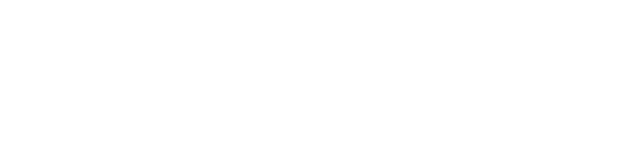
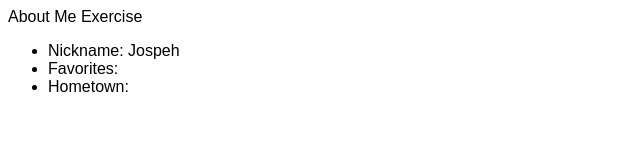
Before and after one commit to YosephEL/PortfolioWebsite, a plain HTML site: page JavaScripit/exercises/ex.html in a window 1280 px wide. Shown: the whole page, without its empty margins (0-640 px from the left). Drawn offline with Linux system fonts and the light colour scheme.

Commit message:
innerHTML exercises

```diff
--- a/JavaScripit/exercises/ex.html
+++ b/JavaScripit/exercises/ex.html
@@ -1,10 +1,32 @@
 <!DOCTYPE html>
 <html lang="en">
+
 <head>
 	<meta charset="UTF-8">
 	<title>Document</title>
 </head>
+
 <body>
+	About Me Exercise
+	<ul>
+		<li>Nickname: <span id="nickname"></span>
+			<li>Favorites: <span id="favorites"></span>
+				<li>Hometown: <span id="hometown"></span>
+	</ul>
+	<script>
+		// changing body style with asignment operator
+		document.body.style.fontFamily = 'Arial, sans-serif';
 
+
+		var nickname =document.getElementById("nickname");
+		nickname.innerHTML = "Jospeh";
+
+		var favorites =document.getElementById("favorites");
+		var hometown =document.getElementById("hometown");
+
+
+
+	</script>
 </body>
+
 </html>
```
